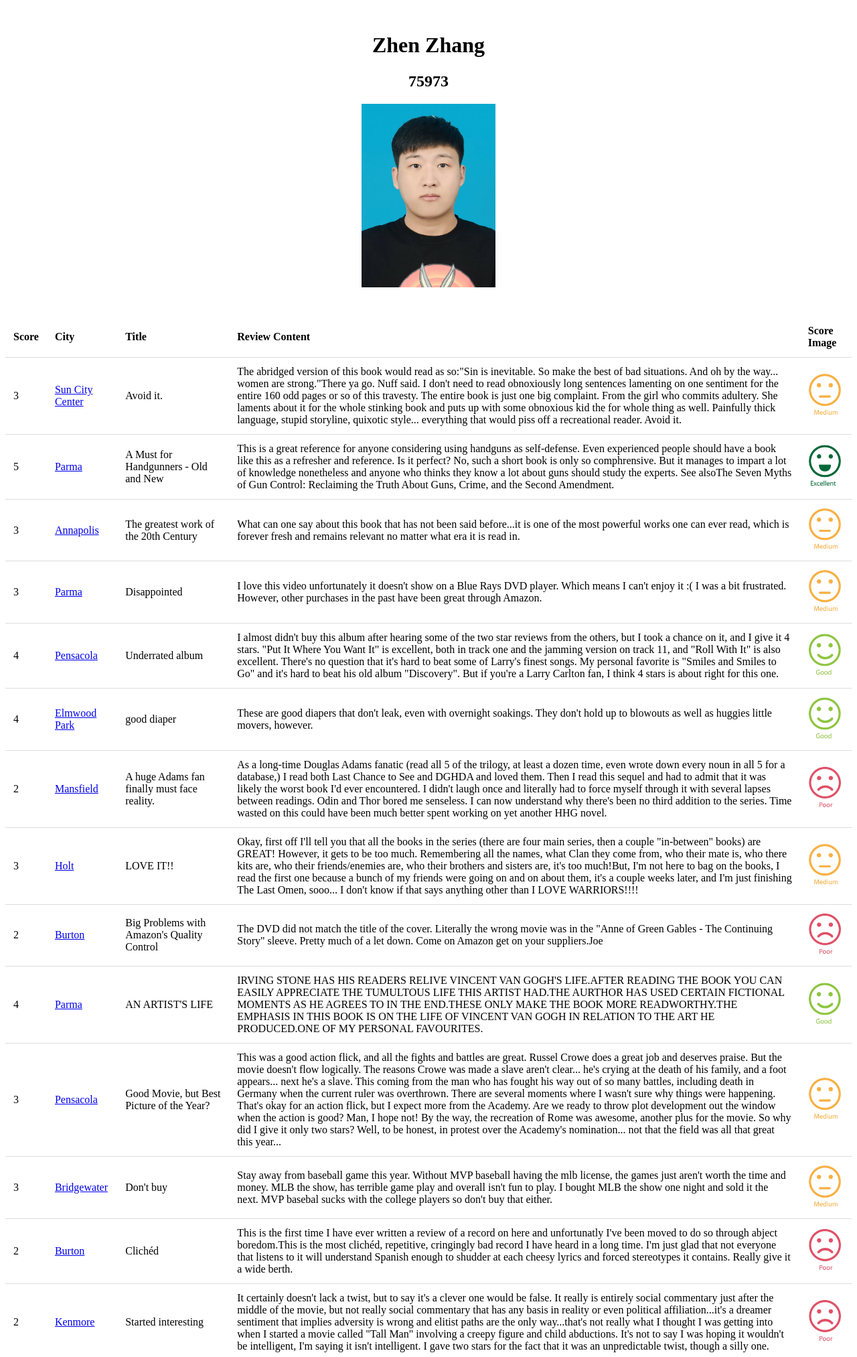
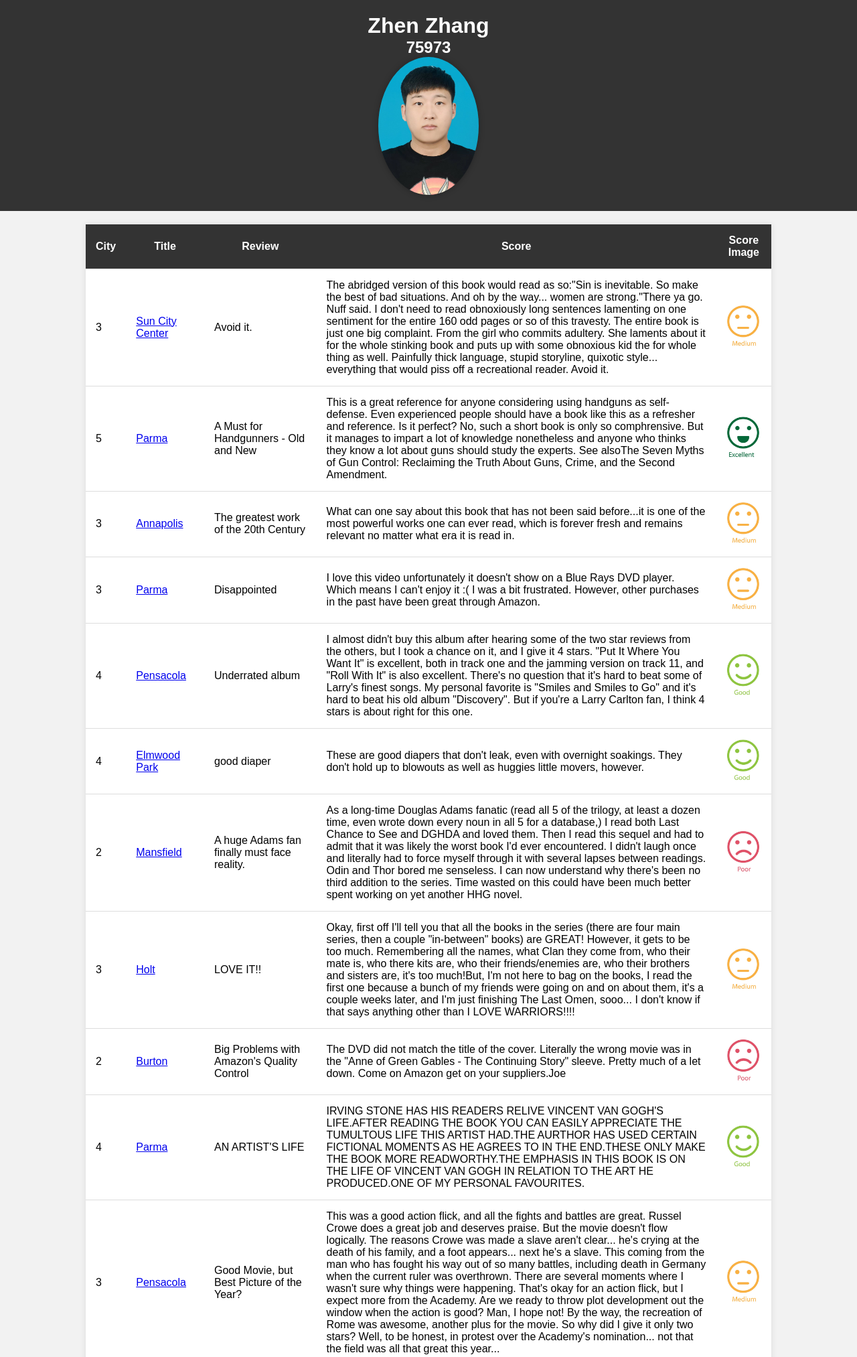
Before and after one commit to Zonlyonez/Project01-main, a Flask app: page /index in a window 1280 px wide. Shown: the top 2026 px of the page at 67% size. Run offline with Flask 3, Linux system fonts and the light colour scheme.

Commit message:
Update index.html

```diff
--- a/templates/index.html
+++ b/templates/index.html
@@ -7,22 +7,50 @@
     <!-- Use the latest version of jQuery -->
     <script src="https://code.jquery.com/jquery-3.6.4.min.js"></script>
     <style>
-        /* Add some basic styles */
+        /* Updated styles for a different look */
+        body {
+            font-family: 'Arial', sans-serif;
+            background-color: #f2f2f2;
+            margin: 0;
+            padding: 0;
+        }
+
         .header {
             text-align: center;
             padding: 20px;
+            background-color: #333;
+            color: #fff;
+        }
+
+        h1, h2 {
+            margin: 0;
+        }
+
+        #photo {
+            border-radius: 50%;
+            box-shadow: 0 0 10px rgba(0, 0, 0, 0.3);
         }
 
         table {
-            width: 100%;
-            text-align: left;
+            width: 80%;
+            margin: 20px auto;
             border-collapse: collapse;
-            margin-top: 20px;
+            background-color: #fff;
+            box-shadow: 0 0 10px rgba(0, 0, 0, 0.1);
         }
 
         th, td {
-            padding: 12px;
+            padding: 15px;
             border-bottom: 1px solid #ddd;
+        }
+
+        th {
+            background-color: #333;
+            color: #fff;
+        }
+
+        tbody tr:hover {
+            background-color: #f5f5f5;
         }
     </style>
 </head>
@@ -30,15 +58,15 @@
     <div class="header">
         <h1 id="name">Zhen Zhang</h1>
         <h2 id="id">75973</h2>
-        <img id="photo" src="../static/图片1.png" alt="我的照片" width="200px" />
+        <img id="photo" src="../static/图片1.png" alt="My Photo" width="150px" />
     </div>
     <table id="data-table">
         <thead>
             <tr>
-                <th>Score</th>
                 <th>City</th>
                 <th>Title</th>
-                <th>Review Content</th>
+                <th>Review</th>
+                <th>Score</th>
                 <th>Score Image</th>
                 <!-- Add more column names based on your data -->
             </tr>
```
